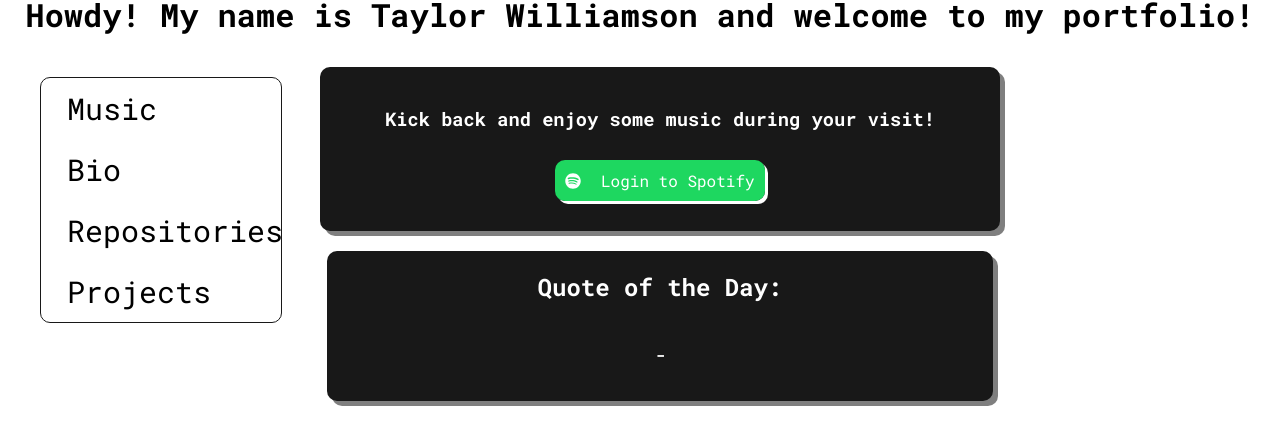
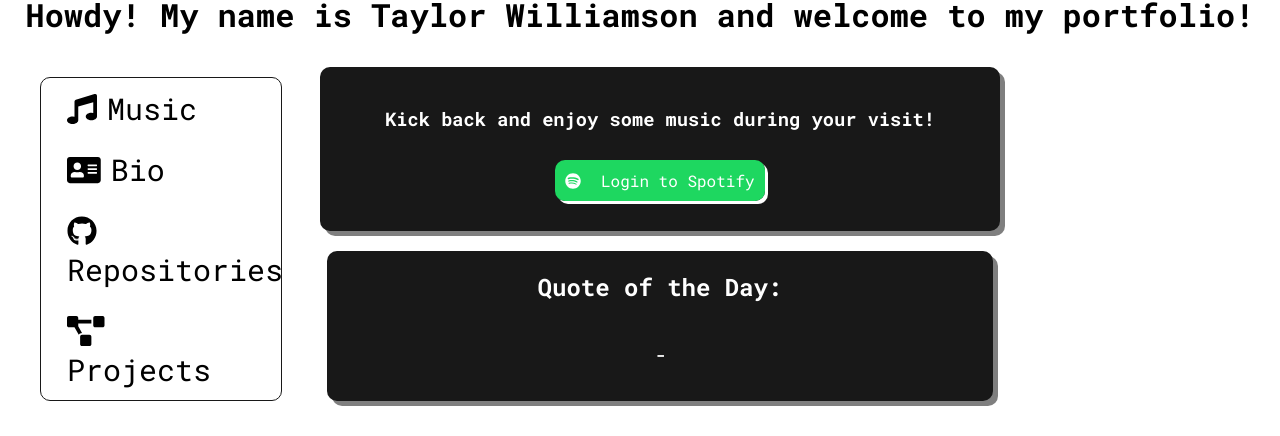
Before and after one commit to tapdal2020/portfolio, a React (Create React App) app: page / in a window 1280 px wide. Shown: the part 107-543 px from the top of the page. Built offline with nearby package versions, Linux system fonts and the light colour scheme; no server answers.

Commit message:
added logos to side menu

```diff
--- a/src/App.js
+++ b/src/App.js
@@ -1,7 +1,7 @@
 import React, {Component, Fragment} from 'react';
 import { FontAwesomeIcon } from '@fortawesome/react-fontawesome';
 import { faGithub, faLinkedin, faSpotify } from "@fortawesome/free-brands-svg-icons";
-import { faEnvelope, faFile, faAddressCard } from '@fortawesome/free-solid-svg-icons';
+import { faEnvelope, faFile, faAddressCard, faProjectDiagram, faMusic } from '@fortawesome/free-solid-svg-icons';
 import { authEndpoint, clientId, redirectUri, scopes } from "./components/config";
 import resume from './assets/files/ResumeTaylor2021.pdf';
 import hash from "./components/hash";
@@ -129,10 +129,10 @@
 
         <div className="side">
           <div className='sidebar'>
-            <button>Music</button>
-            <button>Bio</button>
-            <button>Repositories</button>
-            <button>Projects</button>
+            <button name='music'><FontAwesomeIcon className='icon' icon={faMusic} />Music</button>
+            <button name='bio'><FontAwesomeIcon className='icon' icon={faAddressCard} />Bio</button>
+            <button name='repos'><FontAwesomeIcon className='icon' icon={faGithub} />Repositories</button>
+            <button name='projects'><FontAwesomeIcon className='icon' icon={faProjectDiagram} />Projects</button>
           </div>
         </div>
         <div className='main'>
@@ -142,7 +142,7 @@
               className="login"
               href={`${authEndpoint}?client_id=${clientId}&redirect_uri=${redirectUri}&scope=${scopes.join(
                 "%20"
-              )}&response_type=token&show_dialog=true`}
+              )}&response_type=token&show_dialog=false`}
             >
 
               <FontAwesomeIcon className='icon' icon={faSpotify}/> Login to Spotify
--- a/src/assets/css/index.css
+++ b/src/assets/css/index.css
@@ -184,6 +184,7 @@
 .repos {
   display: flex;
   flex-wrap: wrap;
+  justify-content: center;
 }
 
 .avatar {
```
